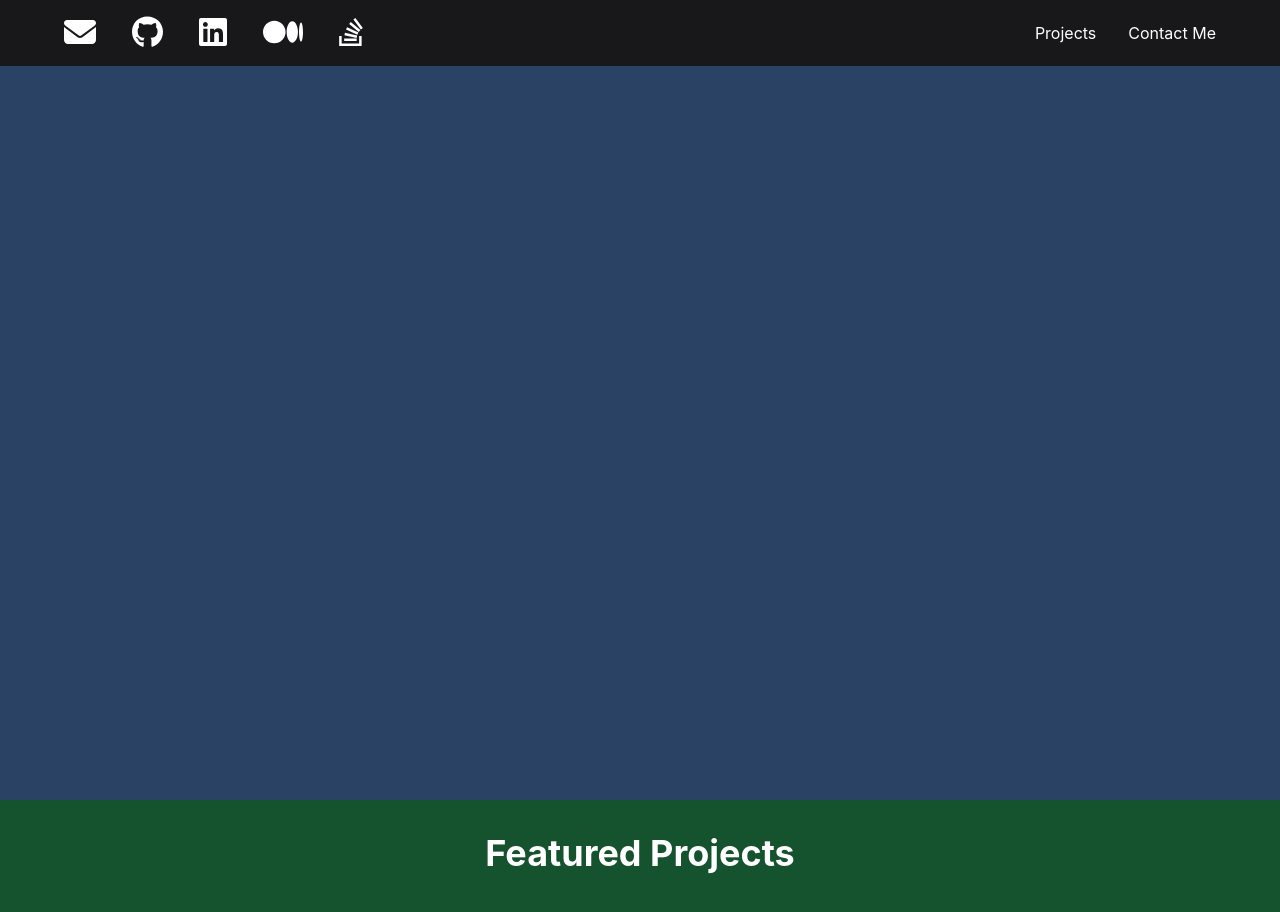
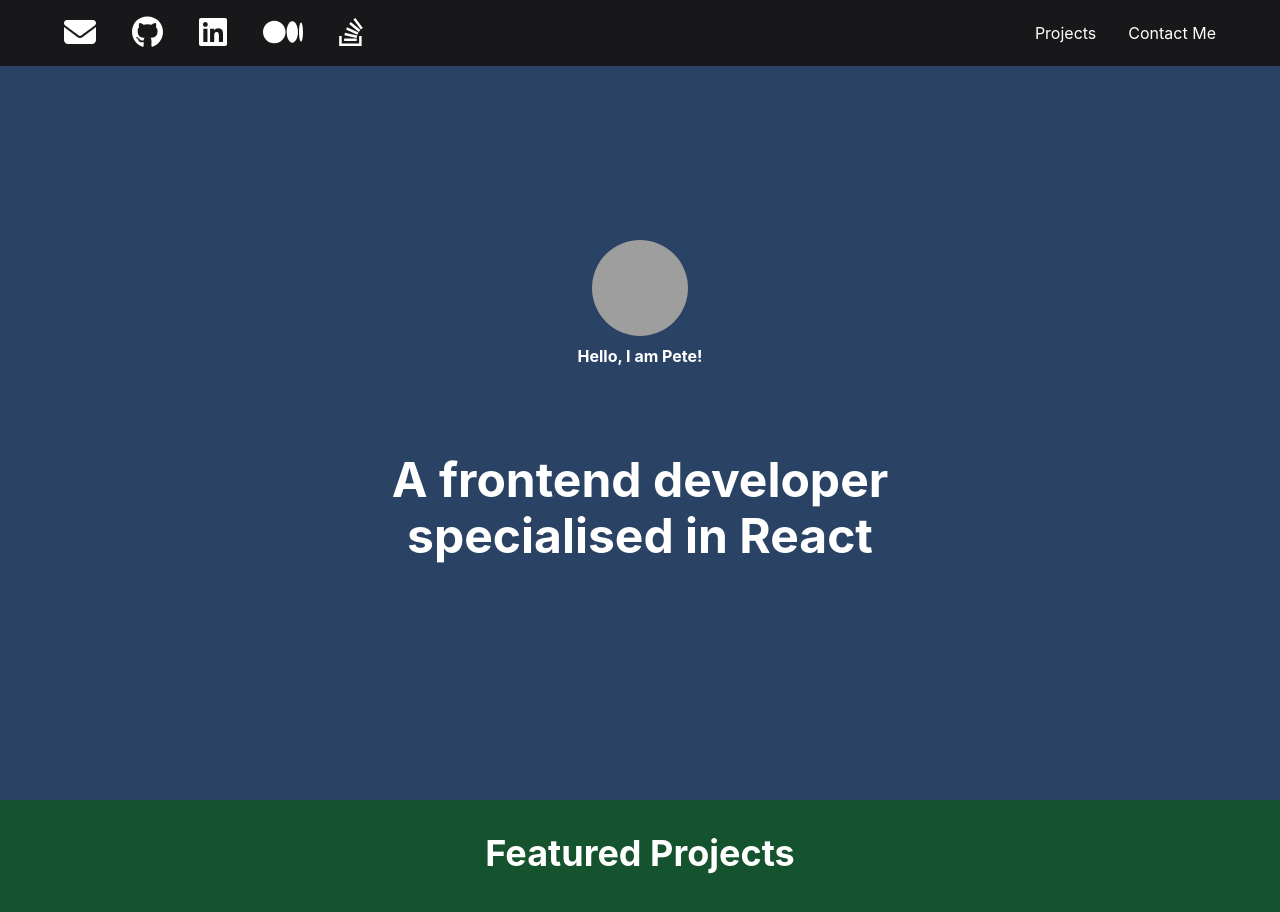
Before and after one commit to caestrada/advance-react-project, a React (Create React App) app: page / in a window 1280 px wide. Shown: the top 912 px of the page. Built offline with nearby package versions, Linux system fonts and the light colour scheme; grey boxes are pictures that could not be loaded.

Commit message:
complete step 2

```diff
--- a/src/components/LandingSection.js
+++ b/src/components/LandingSection.js
@@ -15,7 +15,12 @@ const LandingSection = () => (
     isDarkBackground
     backgroundColor="#2A4365"
   >
-
+    <VStack>
+      <Avatar size="xl" name="Pete" src="https://i.pravatar.cc/150?img=7" />
+      <p style={{fontWeight: 'bold'}}>{greeting}</p>
+      <Heading pt={20} size="2xl" color="white">{bio1}</Heading>
+      <Heading size="2xl" color="white">{bio2}</Heading>
+    </VStack>
   </FullScreenSection>
 );
 
```
